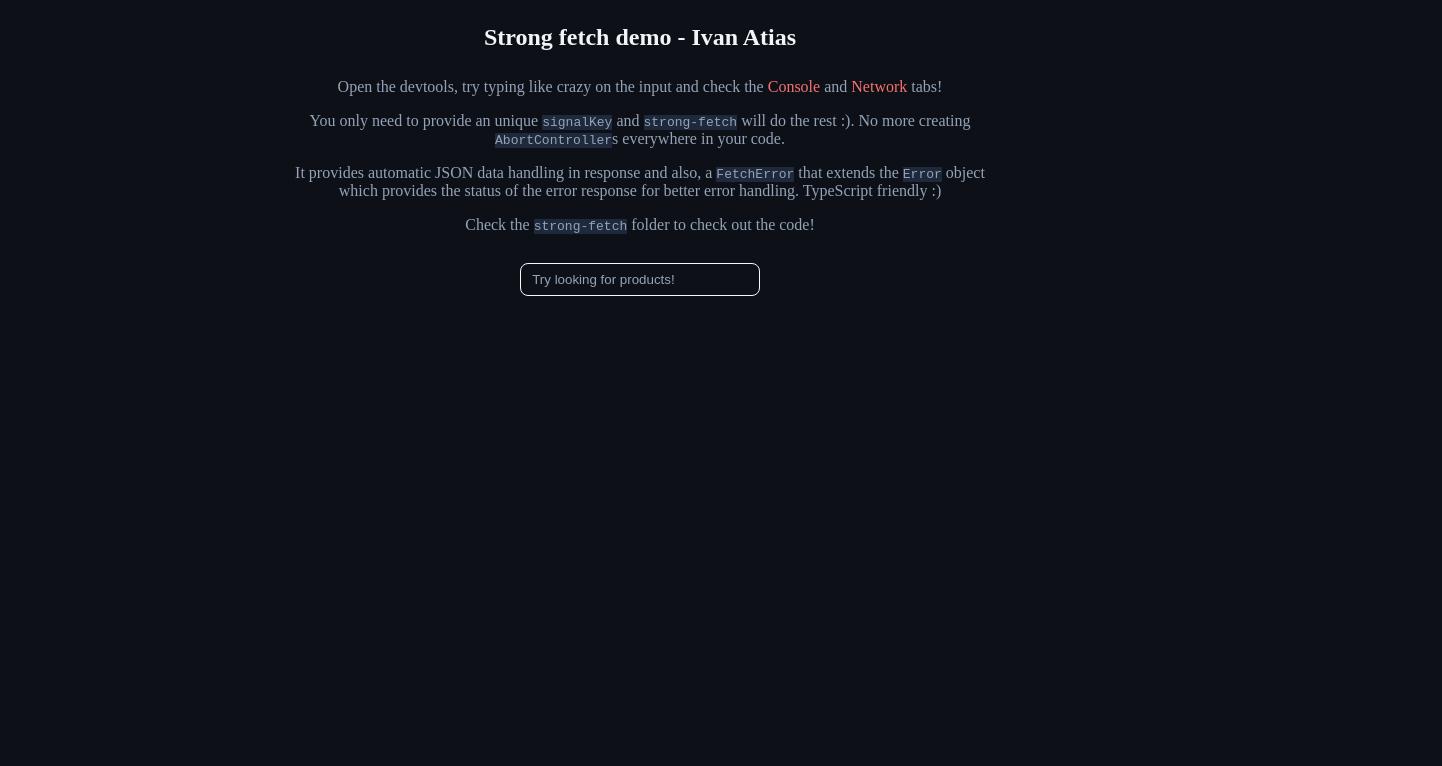
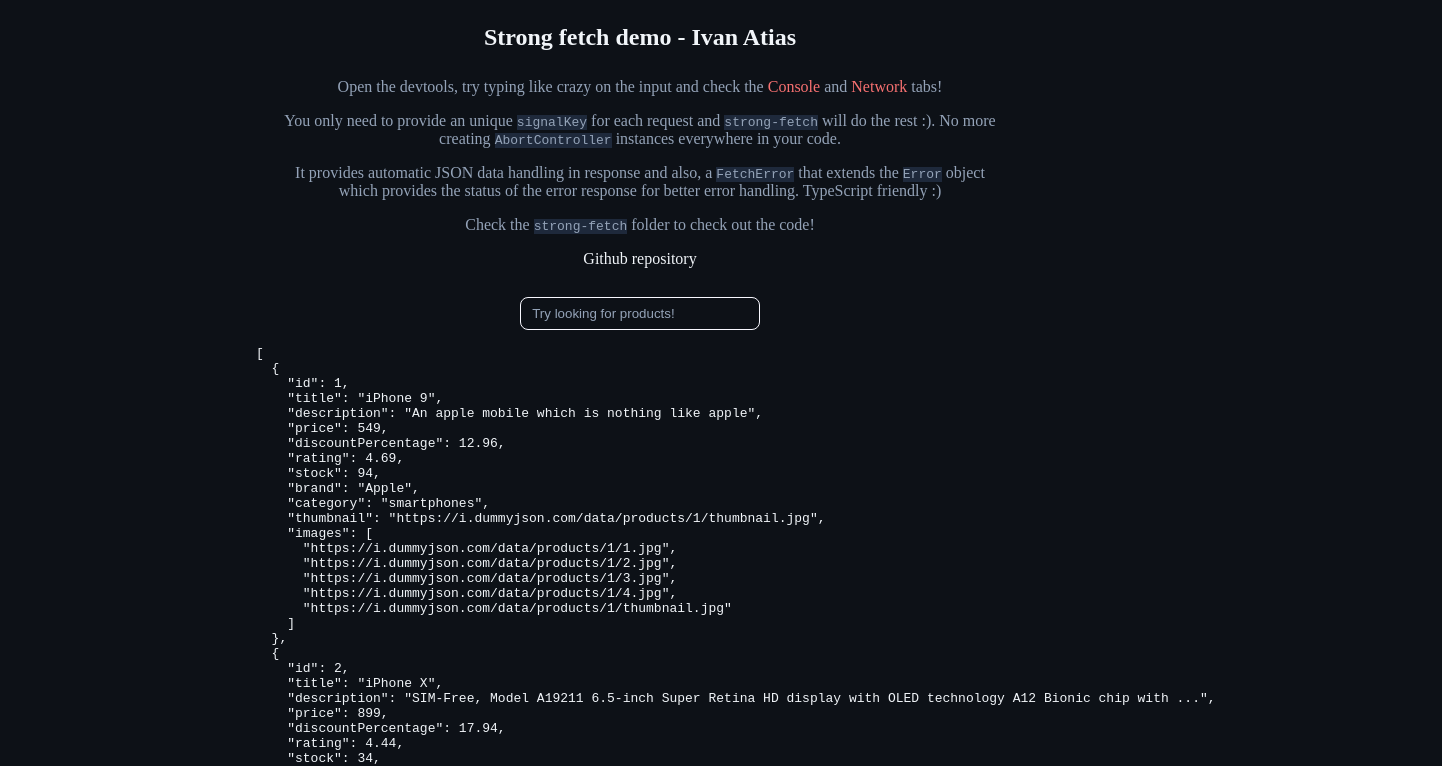
Before and after one commit to ivanatias/strong-fetch, a React (Vite) app: page / in a window 1280 px wide. Shown: the top 766 px of the page, 1442 px wide, since content can reach past the window. Built offline with nearby package versions, Linux system fonts and the light colour scheme.

Commit message:
refactor(App): add initial products

```diff
--- a/src/App.tsx
+++ b/src/App.tsx
@@ -4,8 +4,138 @@ import { searchProducts } from "./search-products"
 import type { Product } from "./types"
 import "./App.css"
 
+const INITIAL_PRODUCTS = [
+  {
+    id: 1,
+    title: "iPhone 9",
+    description: "An apple mobile which is nothing like apple",
+    price: 549,
+    discountPercentage: 12.96,
+    rating: 4.69,
+    stock: 94,
+    brand: "Apple",
+    category: "smartphones",
+    thumbnail: "https://i.dummyjson.com/data/products/1/thumbnail.jpg",
+    images: [
+      "https://i.dummyjson.com/data/products/1/1.jpg",
+      "https://i.dummyjson.com/data/products/1/2.jpg",
+      "https://i.dummyjson.com/data/products/1/3.jpg",
+      "https://i.dummyjson.com/data/products/1/4.jpg",
+      "https://i.dummyjson.com/data/products/1/thumbnail.jpg",
+    ],
+  },
+  {
+    id: 2,
+    title: "iPhone X",
+    description:
+      "SIM-Free, Model A19211 6.5-inch Super Retina HD display with OLED technology A12 Bionic chip with ...",
+    price: 899,
+    discountPercentage: 17.94,
+    rating: 4.44,
+    stock: 34,
+    brand: "Apple",
+    category: "smartphones",
+    thumbnail: "https://i.dummyjson.com/data/products/2/thumbnail.jpg",
+    images: [
+      "https://i.dummyjson.com/data/products/2/1.jpg",
+      "https://i.dummyjson.com/data/products/2/2.jpg",
+      "https://i.dummyjson.com/data/products/2/3.jpg",
+      "https://i.dummyjson.com/data/products/2/thumbnail.jpg",
+    ],
+  },
+  {
+    id: 3,
+    title: "Samsung Universe 9",
+    description:
+      "Samsung's new variant which goes beyond Galaxy to the Universe",
+    price: 1249,
+    discountPercentage: 15.46,
+    rating: 4.09,
+    stock: 36,
+    brand: "Samsung",
+    category: "smartphones",
+    thumbnail: "https://i.dummyjson.com/data/products/3/thumbnail.jpg",
+    images: ["https://i.dummyjson.com/data/products/3/1.jpg"],
+  },
+  {
+    id: 4,
+    title: "OPPOF19",
+    description: "OPPO F19 is officially announced on April 2021.",
+    price: 280,
+    discountPercentage: 17.91,
+    rating: 4.3,
+    stock: 123,
+    brand: "OPPO",
+    category: "smartphones",
+    thumbnail: "https://i.dummyjson.com/data/products/4/thumbnail.jpg",
+    images: [
+      "https://i.dummyjson.com/data/products/4/1.jpg",
+      "https://i.dummyjson.com/data/products/4/2.jpg",
+      "https://i.dummyjson.com/data/products/4/3.jpg",
+      "https://i.dummyjson.com/data/products/4/4.jpg",
+      "https://i.dummyjson.com/data/products/4/thumbnail.jpg",
+    ],
+  },
+  {
+    id: 5,
+    title: "Huawei P30",
+    description:
+      "Huawei’s re-badged P30 Pro New Edition was officially unveiled yesterday in Germany and now the device has made its way to the UK.",
+    price: 499,
+    discountPercentage: 10.58,
+    rating: 4.09,
+    stock: 32,
+    brand: "Huawei",
+    category: "smartphones",
+    thumbnail: "https://i.dummyjson.com/data/products/5/thumbnail.jpg",
+    images: [
+      "https://i.dummyjson.com/data/products/5/1.jpg",
+      "https://i.dummyjson.com/data/products/5/2.jpg",
+      "https://i.dummyjson.com/data/products/5/3.jpg",
+    ],
+  },
+  {
+    id: 6,
+    title: "MacBook Pro",
+    description:
+      "MacBook Pro 2021 with mini-LED display may launch between September, November",
+    price: 1749,
+    discountPercentage: 11.02,
+    rating: 4.57,
+    stock: 83,
+    brand: "Apple",
+    category: "laptops",
+    thumbnail: "https://i.dummyjson.com/data/products/6/thumbnail.png",
+    images: [
+      "https://i.dummyjson.com/data/products/6/1.png",
+      "https://i.dummyjson.com/data/products/6/2.jpg",
+      "https://i.dummyjson.com/data/products/6/3.png",
+      "https://i.dummyjson.com/data/products/6/4.jpg",
+    ],
+  },
+  {
+    id: 7,
+    title: "Samsung Galaxy Book",
+    description:
+      "Samsung Galaxy Book S (2020) Laptop With Intel Lakefield Chip, 8GB of RAM Launched",
+    price: 1499,
+    discountPercentage: 4.15,
+    rating: 4.25,
+    stock: 50,
+    brand: "Samsung",
+    category: "laptops",
+    thumbnail: "https://i.dummyjson.com/data/products/7/thumbnail.jpg",
+    images: [
+      "https://i.dummyjson.com/data/products/7/1.jpg",
+      "https://i.dummyjson.com/data/products/7/2.jpg",
+      "https://i.dummyjson.com/data/products/7/3.jpg",
+      "https://i.dummyjson.com/data/products/7/thumbnail.jpg",
+    ],
+  },
+]
+
 const App = () => {
-  const [products, setProducts] = useState<Product[]>([])
+  const [products, setProducts] = useState<Product[]>(INITIAL_PRODUCTS)
 
   const handleSearch = (e: React.ChangeEvent<HTMLInputElement>) => {
     const { value } = e.target
@@ -47,9 +177,9 @@ const App = () => {
         <span>Console</span> and <span>Network</span> tabs!
       </p>
       <p>
-        You only need to provide an unique <code>signalKey</code> and{" "}
-        <code>strong-fetch</code> will do the rest :). No more creating{" "}
-        <code>AbortController</code>s everywhere in your code.
+        You only need to provide an unique <code>signalKey</code> for each
+        request and <code>strong-fetch</code> will do the rest :). No more
+        creating <code>AbortController</code> instances everywhere in your code.
       </p>
       <p>
         It provides automatic JSON data handling in response and also, a{" "}
@@ -60,6 +190,13 @@ const App = () => {
       <p>
         Check the <code>strong-fetch</code> folder to check out the code!
       </p>
+      <a
+        href="https://github.com/ivanatias/strong-fetch"
+        target="_blank"
+        rel="noreferrer noopener"
+      >
+        Github repository
+      </a>
       <form role="search" onSubmit={(e) => e.preventDefault()}>
         <input
           placeholder="Try looking for products!"
@@ -67,7 +204,7 @@ const App = () => {
           onChange={handleSearch}
         />
       </form>
-      {products.length > 0 && <pre>{JSON.stringify(products, null, 2)}</pre>}
+      <pre>{JSON.stringify(products, null, 2)}</pre>
     </section>
   )
 }
```
